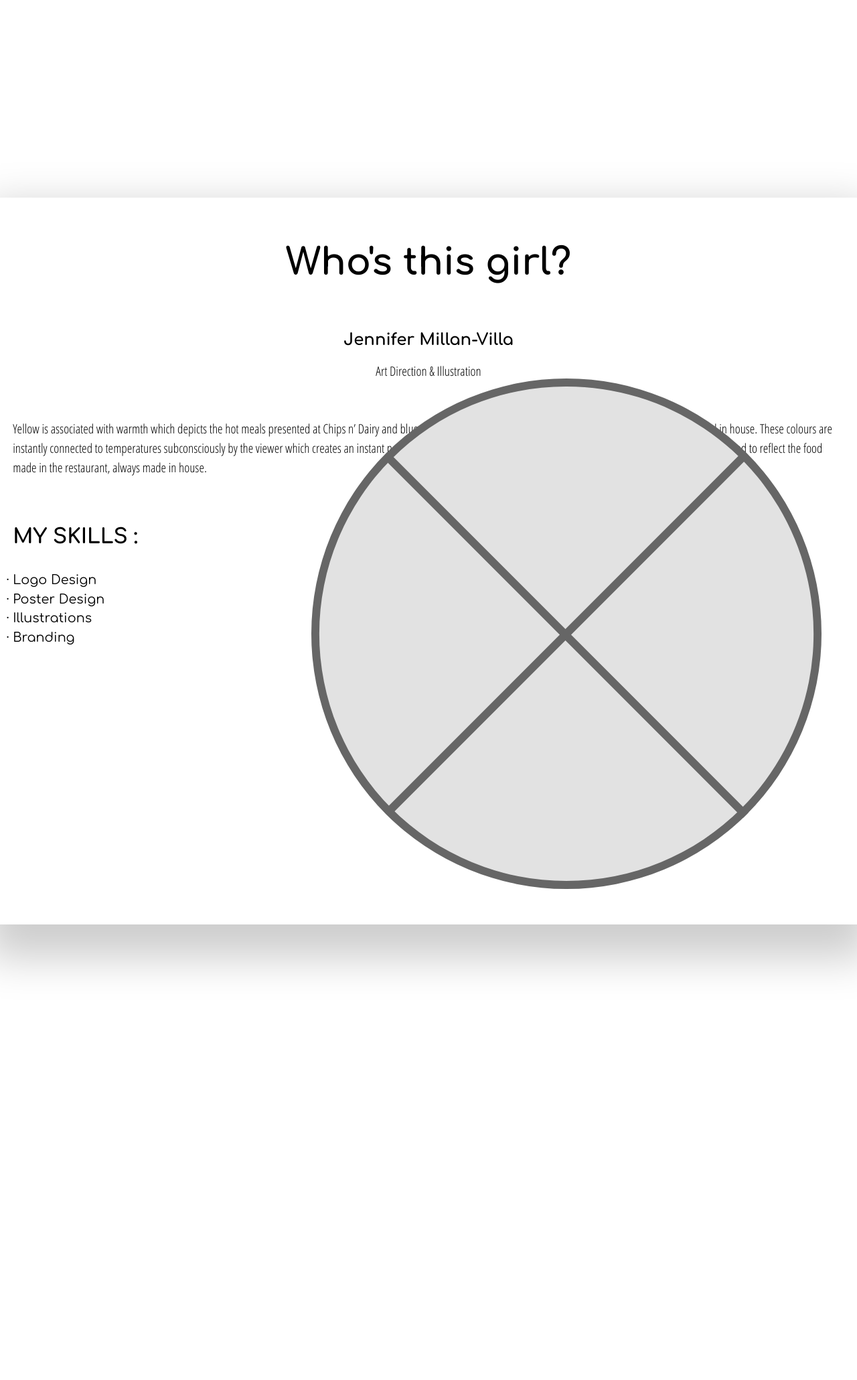
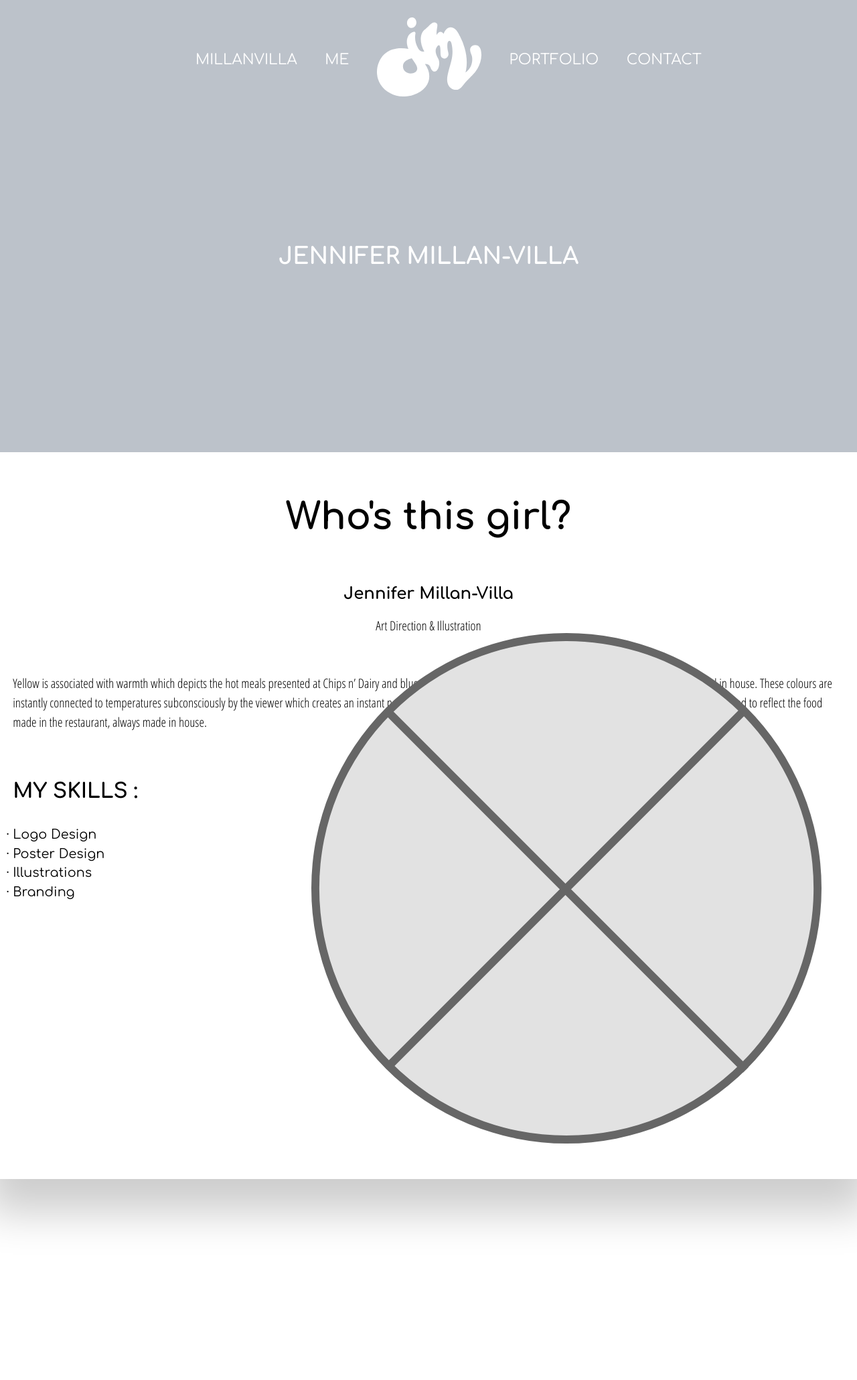
Before and after one commit to JennMV/portfolio, a Jekyll site: the page about-designer.html, which Jekyll copies as it is, in a window 1280 px wide. Shown: the whole page at 67% size. Built offline with Jekyll 4.4.1, drawn with Linux system fonts in a browser that asks for light colours; before the commit the page ends 1720 px from its top, so only the background shows below that.

Commit message:
fixed some broken tags

```diff
--- a/about-designer.html
+++ b/about-designer.html
@@ -14,29 +14,64 @@
 </head>
 <body>
 
-  <div class="box-other red"></div>
+  <header class="header-home push-0">
 
-  <header class="push-0">
-    <div class="text-center push-1-2">
-      <img src="images/jennifer-millan-villa.svg" class="name text-center pad-t">
+
+    <div class="box">
+      <div class="portfolio-header">
+        <div class="project-title text-center">
+          <h1>JENNIFER MILLAN-VILLA</h1>
+        </div>
+      </div>
     </div>
 
+    <div class="logo push-1-2">
+      <img class="name text-center pad-t" src="images/jennifer-millan-villa.svg">
+    </div>
+
+<!--toggle nav-->
     <input type="checkbox" class="nav-check hide-custom-input" id="nav-check">
     <!-- This is the button we’d click to open/close the navigation -->
     <label class="nav-label" for="nav-check">
       <img class="nav-open" src="images/nav-icon.svg" alt="Open Navigation">
       <img class="nav-close" src="images/nav-icon-close.svg" alt="Close Navigation">
     </label>
-    <nav class="nav">
-      <ul>
-        <li><a href="portfolio-projects.html">PORTFOLIO</a></li>
+    <nav class="nav-toggle pin-t">
+      <ul class="push-0">
+        <li><a href="index.html" id="home">MILLANVILLA</a></li>
         <li><a href="about-designer.html">ME</a></li>
-        <li><a href="contact-designer.html">CONTACT</a></li>
-        <li><a href="creative-home.html" id="home">MILLANVILLA</a></li>
+        <li><a href="index.html#portfolio">PORTFOLIO</a></li>
+        <li><a href="#contact">CONTACT</a></li>
       </ul>
     </nav>
+<!--end toggle nav-->
+
+<!--main nav-->
+    <div class="nav">
+      <nav id="nav">
+        <ul class="list-group-inline push-0">
+          <li class="island-1-8">
+            <a id="home" class="gutter-1-2 pad-t-1-4 pad-b-1-4 mega" href="index.html">MILLANVILLA</a>
+          </li>
+          <li class="island-1-8">
+            <a class="gutter-1-2 pad-t-1-4 pad-b-1-4 mega" href="about-designer.html">ME</a>
+          </li>
+          <li class="middle-logo-li island-1-8">
+            <img class="middle-logo gutter-1-2 pad-t-1-4 pad-b-1-4" src="images/jennifer-millan-villa.svg" alt="design, art, freelance, graphic, fun, Ottawa">
+          </li>
+          <li class="island-1-8">
+            <a class="gutter-1-2 pad-t-1-4 pad-b-1-4 mega" href="#portfolio">PORTFOLIO</a>
+          </li>
+          <li class="island-1-8">
+            <a class="gutter-1-2 pad-t-1-4 pad-b-1-4 mega" href="#contact">CONTACT</a>
+          </li>
+        </ul>
+      </nav>
+    </div>
+<!--end main nav-->
   </header>
 
+<!--about-->
   <main>
     <div class="about">
       <div class="about-top">
@@ -72,25 +107,42 @@
       </div>
     </div>
   </main>
+<!--about end-->
 
+<!--footer-->
   <footer class="footer unit xs-1 s-1 m-1 l-1">
+    <div class="pre-footer grid pad-t text-center">
+      <div class="unit gutter xs-1 s-1 m-1 l-1">
+        <h2>HELLO!</h2>
+        <p class="gutter push-0">Let’s collaborate and create together!</p>
+        <p>Send me your requests, questions, or sweet little love notes, whatever you want.</p>
+        <btn class="btn btn-ghost push"><a href="mailto:info@millanvilla.ca">COME CHAT</a></btn>
+        <p>info@millanvilla.ca</p>
+      </div>
+    </div>
+
     <div class="text-center">
       <ul class="list-group-inline push-0 pad-t-1-2 pad-b-1-2">
         <li class="vimeo gutter">
           <a class="icon i-24" href="https://vimeo.com/user56681165">
-            <img src="images/placeholder-circle.svg" alt="">
+            <img src="images/vimeo.svg" alt="">
           </a>
         </li>
         <li class="behance gutter">
           <a class="icon i-24" href="https://www.behance.net/mill085696b6">
-            <img src="images/placeholder-circle.svg" alt="">
+            <img src="images/behance.svg" alt="">
           </a>
         </li>
         <li class="email gutter">
-          <a class="icon i-24" href="mailto:info@millanvilla.ca">
-            <img src="images/placeholder-circle.svg" alt="">
+          <a class="icon i-24" href="https://www.instagram.com/jmv.design/">
+            <img src="images/instagram.svg" alt="">
           </a>
         </li>
       </ul>
     </div>
   </footer>
+
+  <div id="contact"></div>
+<!--footer end-->
+</body>
+</html>
--- a/css/main.css
+++ b/css/main.css
@@ -204,13 +204,16 @@
 }
 
 
+
 /* -----------ABOUT ME */
+
+
 .about {
    background-color: #fff;
    position: relative;
    z-index: 4;
    padding: 3em 1em 20em 1em;
-   margin-bottom: 340px;
+   margin-bottom: 300px;
    box-shadow: 0 30px 60px 20px rgba(0,0,0,.2);
  }
 
@@ -227,18 +230,6 @@
   position: absolute;
   bottom: 50px;
   right: 50px;
-}
-
-
-
-/* -----------CONTACT */
-.contact-me {
-  background-color: #fff;
-  position: relative;
-  z-index: 4;
-  padding: 3em 1em 5em 1em;
-  margin-bottom: 340px;
-  box-shadow: 0 30px 60px 20px rgba(0,0,0,.2);
 }
 
 
@@ -288,6 +279,7 @@
 
   .project-title {
     top: 53%;
+  }
 
 }
 
@@ -327,6 +319,7 @@
 
   .project-title {
     top: 52%;
+
   }
 
   .arrow-right {
@@ -482,6 +475,7 @@
 
 }
 
+
 @media only screen and (min-width: 2550px) {
   /*PORTFOLIO*/
     /*on home page*/
--- a/index.html
+++ b/index.html
@@ -31,7 +31,7 @@
     </label>
     <nav class="nav-toggle pin-t">
       <ul class="push-0">
-        <li><a href="creative-home.html" id="home">MILLANVILLA</a></li>
+        <li><a href="index.html" id="home">MILLANVILLA</a></li>
         <li><a href="about-designer.html">ME</a></li>
         <li><a href="#portfolio">PORTFOLIO</a></li>
         <li><a href="#contact">CONTACT</a></li>
@@ -44,7 +44,7 @@
       <nav id="nav">
         <ul class="list-group-inline push-0">
           <li class="island-1-8">
-            <a id="home" class="gutter-1-2 pad-t-1-4 pad-b-1-4 mega" href="creative-home.html">MILLANVILLA</a>
+            <a id="home" class="gutter-1-2 pad-t-1-4 pad-b-1-4 mega" href="index.html">MILLANVILLA</a>
           </li>
           <li class="island-1-8">
             <a class="gutter-1-2 pad-t-1-4 pad-b-1-4 mega" href="about-designer.html">ME</a>
@@ -53,7 +53,7 @@
             <img class="middle-logo gutter-1-2 pad-t-1-4 pad-b-1-4" src="images/jennifer-millan-villa.svg" alt="design, art, freelance, graphic, fun, Ottawa">
           </li>
           <li class="island-1-8">
-            <a class="gutter-1-2 pad-t-1-4 pad-b-1-4 mega" href="creative-home.html">PORTFOLIO</a>
+            <a class="gutter-1-2 pad-t-1-4 pad-b-1-4 mega" href="#portfolio">PORTFOLIO</a>
           </li>
           <li class="island-1-8">
             <a class="gutter-1-2 pad-t-1-4 pad-b-1-4 mega" href="#contact">CONTACT</a>
```
Also changed, not shown: chips-n-dairy.html (+4 -4 lines).
